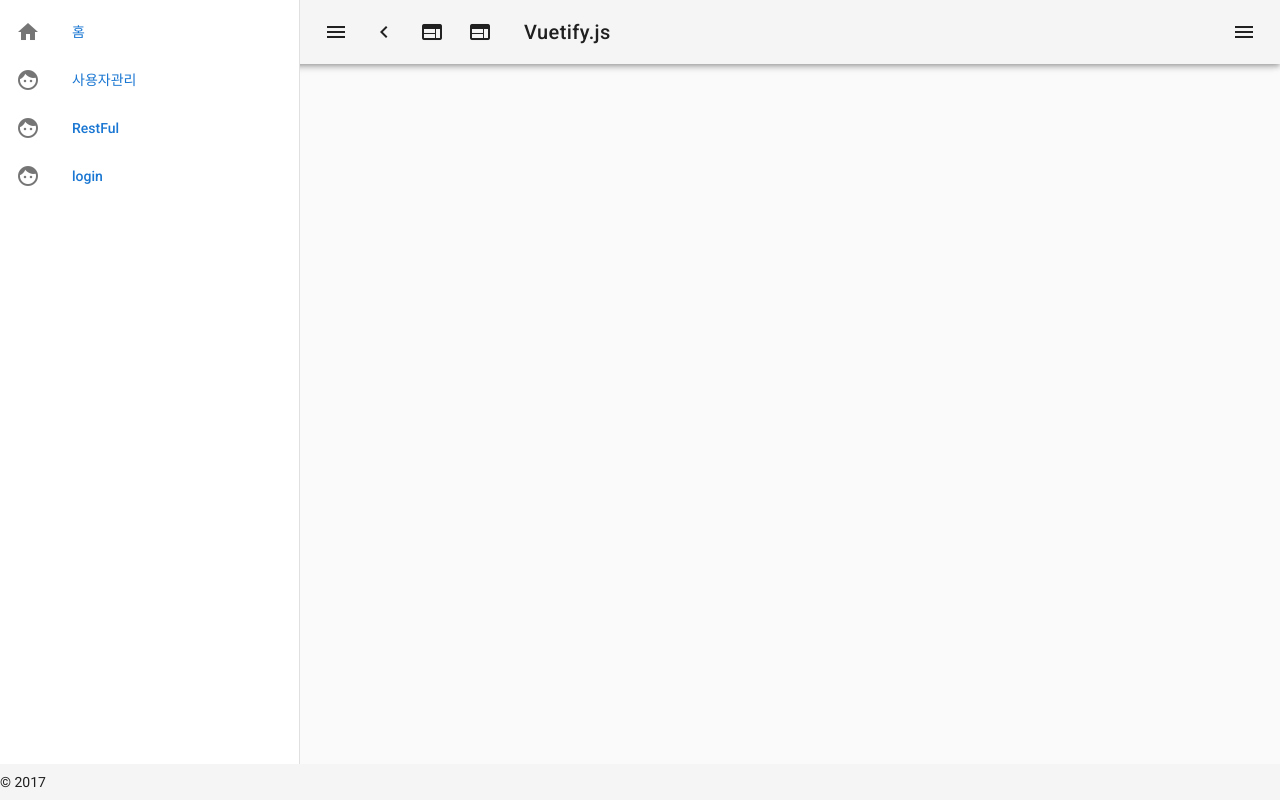
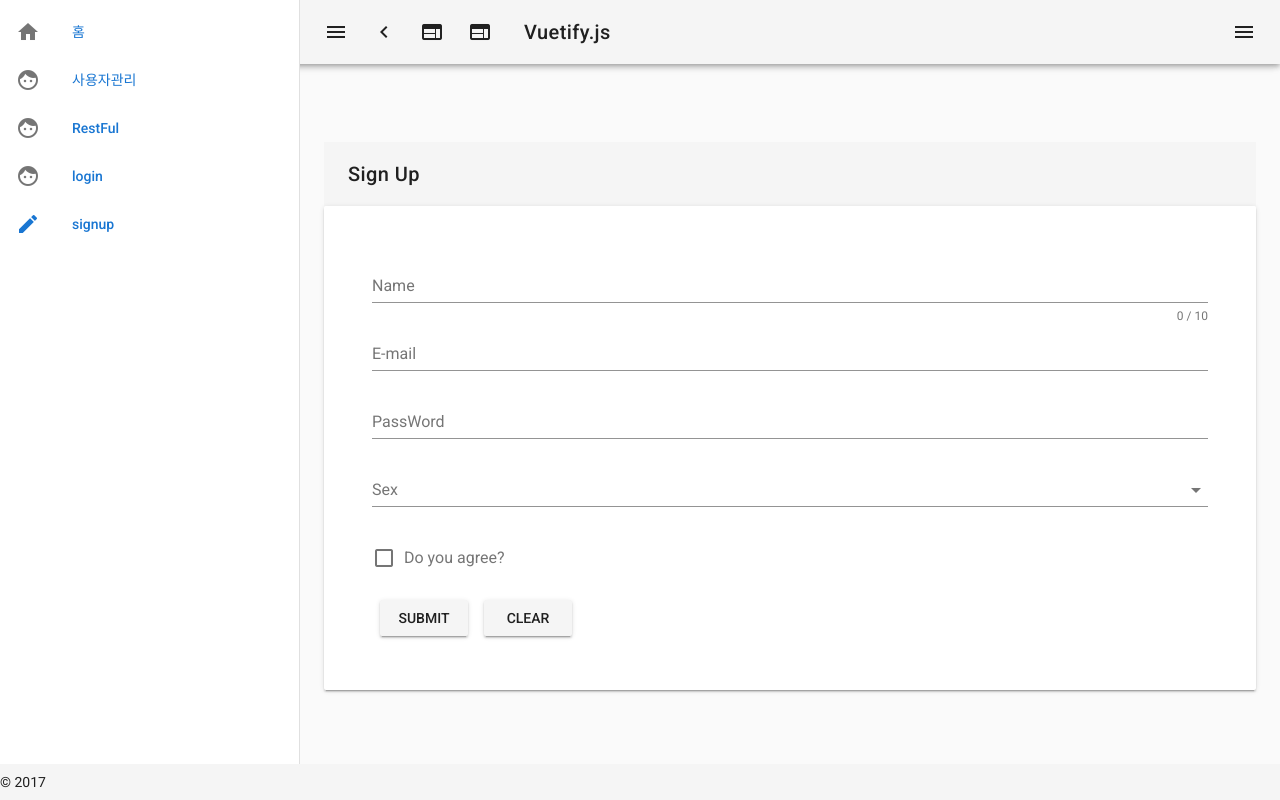
Before and after one commit to rnwkgusasd/WEB_TEAM, a Vue app in the folder nodejs-master/fe/: page /signup in a window 1280 px wide. Built offline with nearby package versions, Linux system fonts and the light colour scheme.

Commit message:
Front Commit
front commit

```diff
--- a/nodejs-master/fe/package.json
+++ b/nodejs-master/fe/package.json
@@ -12,6 +12,7 @@
     "axios": "^0.18.0",
     "vue": "^2.5.17",
     "vue-router": "^3.0.1",
+    "vuelidate": "^0.7.4",
     "vuetify": "^1.2.0",
     "vuex": "^3.0.1"
   },
--- a/nodejs-master/fe/src/App.vue
+++ b/nodejs-master/fe/src/App.vue
@@ -100,6 +100,11 @@
           icon: 'face',
           title: 'login',
           to: '/login'
+        },
+        {
+          icon: 'edit',
+          title: 'signup',
+          to: '/signup'
         }
       ],
       miniVariant: false,
--- a/nodejs-master/fe/src/router.js
+++ b/nodejs-master/fe/src/router.js
@@ -27,6 +27,11 @@
       path: '/login',
       name: 'login',
       component: () => import('./views/login.vue')
+    },
+    {
+      path: '/signup',
+      name: 'signup',
+      component: () => import('./views/signup.vue')
     }
   ]
 })
--- /dev/null
+++ b/nodejs-master/fe/src/views/signup.vue
@@ -0,0 +1,134 @@
+<template>
+    <v-container fill-height>
+    <v-layout row wrap align-center>
+      <v-flex xs12>
+    <v-toolbar flat>
+         <v-toolbar-title>Sign Up</v-toolbar-title>
+       </v-toolbar>
+    <v-card class="pa-5">
+      <div>
+      <v-text-field
+      v-model="name"
+      :error-messages="nameErrors"
+      :counter="10"
+      label="Name"
+      required
+      @input="$v.name.$touch()"
+      @blur="$v.name.$touch()"
+    ></v-text-field>
+    <v-text-field
+      v-model="email"
+      :error-messages="emailErrors"
+      label="E-mail"
+      required
+      @input="$v.email.$touch()"
+      @blur="$v.email.$touch()"
+    ></v-text-field>
+    <v-text-field
+      v-model="password"
+      label="PassWord"
+      required
+      @input="$v.email.$touch()"
+      @blur="$v.email.$touch()"
+    ></v-text-field>
+    <v-select
+      v-model="select"
+      :items="items"
+      :error-messages="selectErrors"
+      label="Sex"
+      required
+      @change="$v.select.$touch()"
+      @blur="$v.select.$touch()"
+    ></v-select>
+    <v-checkbox
+      v-model="checkbox"
+      :error-messages="checkboxErrors"
+      label="Do you agree?"
+      required
+      @change="$v.checkbox.$touch()"
+      @blur="$v.checkbox.$touch()"
+    ></v-checkbox>
+
+    <v-btn @click="submit">submit</v-btn>
+    <v-btn @click="clear">clear</v-btn>
+      </div>
+    </v-card>
+      </v-flex>
+    </v-layout>
+    </v-container>
+</template>
+
+<script>
+  import { validationMixin } from 'vuelidate'
+  import { required, maxLength, email, password } from 'vuelidate/lib/validators'
+
+  export default {
+    mixins: [validationMixin],
+
+    validations: {
+      name: { required, maxLength: maxLength(10) },
+      email: { required, email },
+      password: {required, password},
+      select: { required },
+      checkbox: {
+        checked (val) {
+          return val
+        }
+      }
+    },
+
+    data: () => ({
+      name: '',
+      email: '',
+      select: null,
+      items: [
+        'Male',
+        'Female'
+      ],
+      checkbox: false
+    }),
+
+    computed: {
+      checkboxErrors () {
+        const errors = []
+        if (!this.$v.checkbox.$dirty) return errors
+        !this.$v.checkbox.checked && errors.push('You must agree to continue!')
+        return errors
+      },
+      selectErrors () {
+        const errors = []
+        if (!this.$v.select.$dirty) return errors
+        !this.$v.select.required && errors.push('Item is required')
+        return errors
+      },
+      nameErrors () {
+        const errors = []
+        if (!this.$v.name.$dirty) return errors
+        !this.$v.name.maxLength && errors.push('Name must be at most 10 characters long')
+        !this.$v.name.required && errors.push('Name is required.')
+        return errors
+      },
+      emailErrors () {
+        const errors = []
+        if (!this.$v.email.$dirty) return errors
+        !this.$v.email.email && errors.push('Must be valid e-mail')
+        !this.$v.email.required && errors.push('E-mail is required')
+        return errors
+      }
+    },
+
+    methods: {
+      submit () {
+        this.$v.$touch()
+      },
+      clear () {
+        this.$v.$reset()
+        this.name = ''
+        this.email = ''
+        this.password = ''
+        this.select = null
+        this.checkbox = false
+      }
+    }
+  }
+</script>
```
Also changed, not shown: 1 other file (tests, documents, lock files or other folders).
